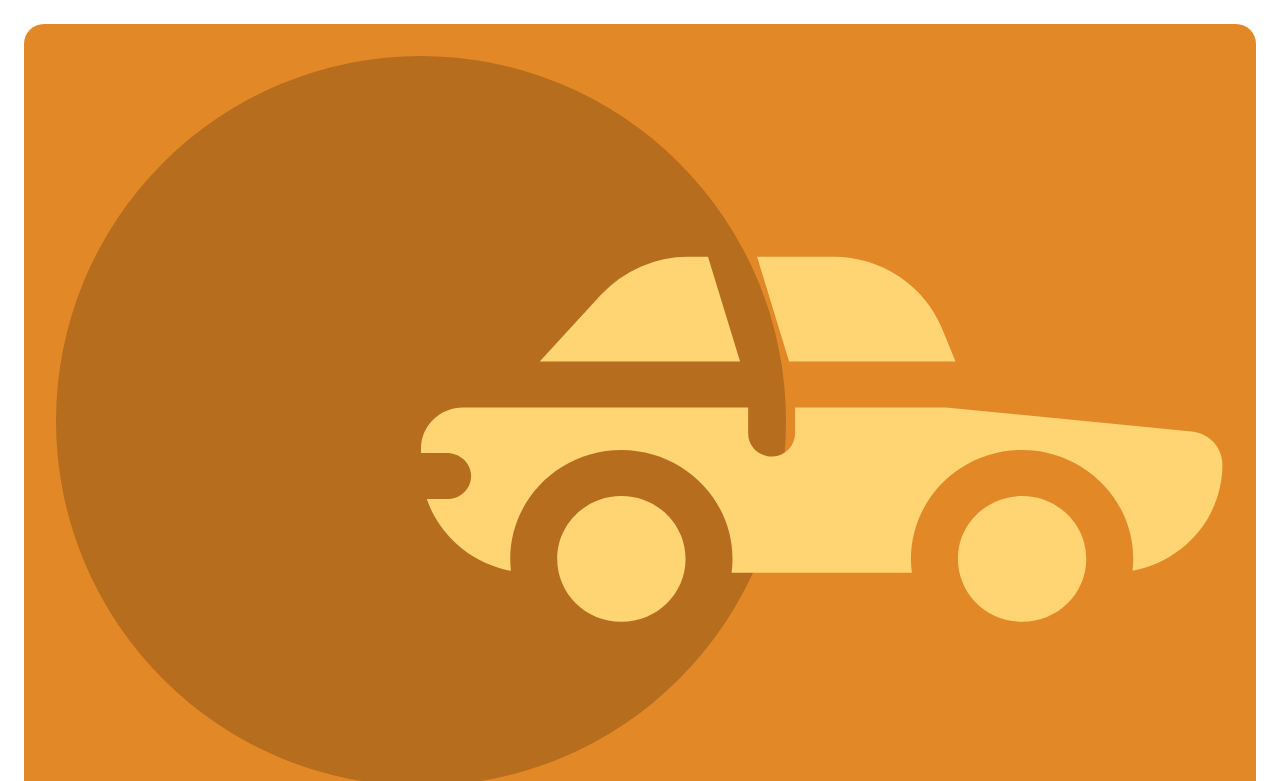
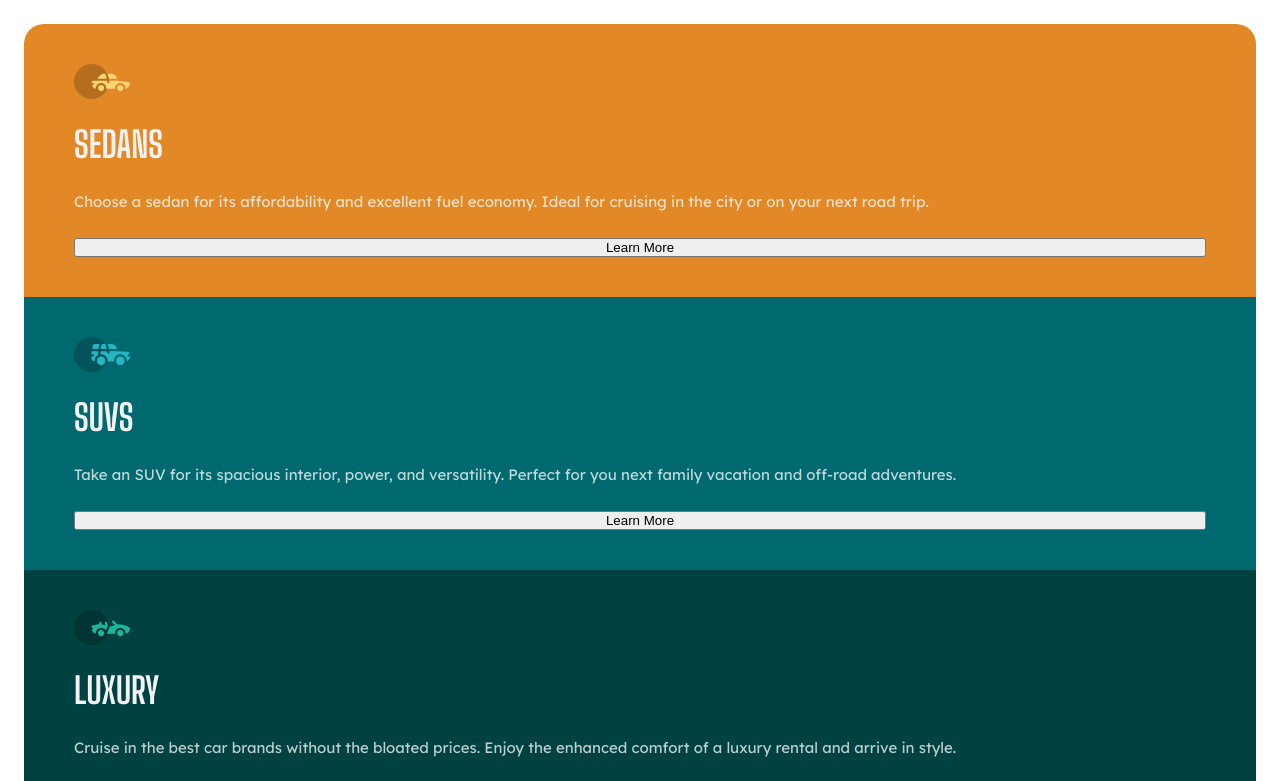
Before and after one commit to yurimzk/column-preview-card-component, a plain HTML site: page index.html in a window 1280 px wide. Shown: the top 781 px of the page. Drawn offline with Linux system fonts and the light colour scheme.

Commit message:
images and spacing

```diff
--- a/style.css
+++ b/style.css
@@ -27,9 +27,8 @@ body {
 .card {
     display: flex;
     flex-direction: column;
-    gap: 1.6rem;
-    padding: 3.2rem;
-
+    gap: 2.4rem;
+    padding: 4.0rem 5.0rem;
 
 }
 
@@ -57,6 +56,10 @@ body {
     font-size: 3.6rem;
 }
 
+img {
+    width: 5.6rem;
+}
+
 p {
     color: var(--neutral-transparent-white);
     line-height: 160%;
```
